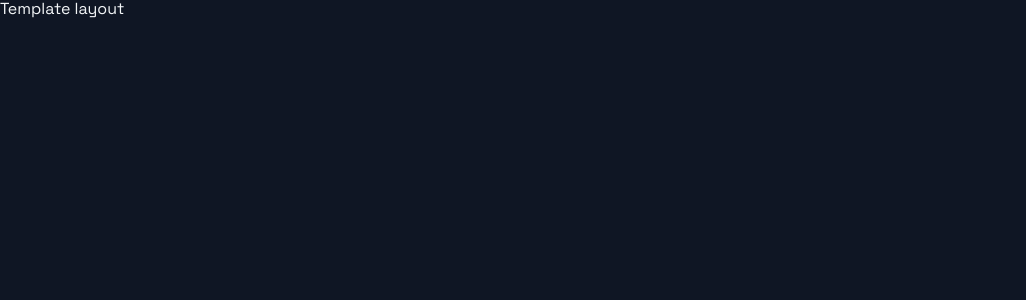
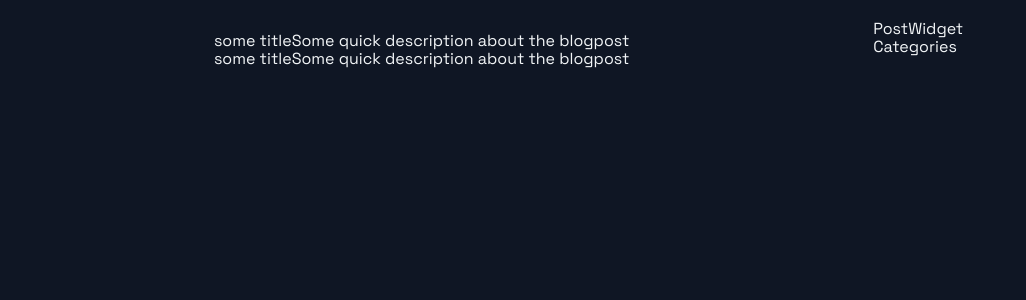
Before and after one commit to Djkde01/blog-next, a Next.js app: page / in a window 1280 px wide. Shown: the top 300 px of the page, without its empty margins (0-1026 px from the left). Built offline with nearby package versions, Linux system fonts and the light colour scheme.

Commit message:
feat (Initial layout)

```diff
--- /dev/null
+++ b/src/components/Categories/Categories.js
@@ -0,0 +1,5 @@
+const Categories = () => {
+  return <div>Categories</div>;
+};
+
+export default Categories;
--- /dev/null
+++ b/src/components/PostWidget/PostWidget.js
@@ -0,0 +1,5 @@
+const PostWidget = () => {
+  return <div>PostWidget</div>;
+};
+
+export default PostWidget;
--- /dev/null
+++ b/src/components/Posts/Posts.js
@@ -0,0 +1,10 @@
+const PostCard = ({ post }) => {
+  return (
+    <div>
+      {post.title}
+      {post.abstract}
+    </div>
+  );
+};
+
+export default PostCard;
--- a/src/layout/Layout.js
+++ b/src/layout/Layout.js
@@ -1,9 +1,9 @@
-import { Container } from "./LayoutStyles";
+import { Container, MainContent } from "./LayoutStyles";
 
 export const Layout = ({ children }) => {
   return (
     <Container>
-      <main>{children}</main>
+      <MainContent>{children}</MainContent>
     </Container>
   );
 };
--- a/src/layout/LayoutStyles.js
+++ b/src/layout/LayoutStyles.js
@@ -5,3 +5,12 @@ export const Container = styled.div`
   width: 100%;
   margin: auto;
 `;
+
+export const MainContent = styled.main`
+  display: grid;
+  grid-template-columns: repeat(12, minmax(0, 1fr));
+  gap: 3rem;
+  @media ${(props) => props.theme.breakpoints.md} {
+    grid-template-columns: 1fr;
+  }
+`;
--- a/src/pages/index.js
+++ b/src/pages/index.js
@@ -1,5 +1,38 @@
+import Categories from "../components/Categories/Categories";
+import PostCard from "../components/Posts/Posts";
+import PostWidget from "../components/PostWidget/PostWidget";
 import { Layout } from "../layout/Layout";
+import {
+  AsideContainer,
+  AsideSection,
+  Section,
+} from "../styles/GlobalComponents";
 
-const Home = () => <Layout>Template layout</Layout>;
+const posts = [
+  {
+    title: "some title",
+    abstract: "Some quick description about the blogpost",
+  },
+  {
+    title: "some title",
+    abstract: "Some quick description about the blogpost",
+  },
+];
+
+const Home = () => (
+  <Layout>
+    <Section>
+      {posts.map((post, index) => (
+        <PostCard post={post} key={post.title} />
+      ))}
+    </Section>
+    <AsideContainer>
+      <AsideSection>
+        <PostWidget />
+        <Categories />
+      </AsideSection>
+    </AsideContainer>
+  </Layout>
+);
 
 export default Home;
--- a/src/styles/GlobalComponents/index.js
+++ b/src/styles/GlobalComponents/index.js
@@ -1,9 +1,8 @@
 import styled from "styled-components";
 
 export const Section = styled.section`
-  display: ${(props) => (props.grid ? "grid" : "flex")};
-  flex-direction: ${(props) => (props.row ? "row" : "column")};
   padding: ${(props) => (props.nopadding ? "0" : "32px 48px 0")};
+  grid-column: span 8 / span 8;
   margin: 0 auto;
   max-width: 1040px;
   box-sizing: content-box;
@@ -13,14 +12,13 @@ export const Section = styled.section`
 
   @media ${(props) => props.theme.breakpoints.md} {
     padding: 24px 48px 0;
-    flex-direction: column;
+    grid-column: span 1 / span 1;
   }
 
   @media ${(props) => props.theme.breakpoints.sm} {
     padding: ${(props) => (props.nopadding ? "0" : "16px 16px 0")};
 
     width: calc(100vw - 32px);
-    flex-direction: column;
   }
 `;
 
@@ -120,6 +118,22 @@ export const SectionSubText = styled.p`
     line-height: 22px;
   }
 `;
+
+export const AsideContainer = styled.aside`
+  grid-column: span 4 / span 4;
+  @media ${(props) => props.theme.breakpoints.md} {
+    grid-column: span 1 / span 1;
+  }
+`;
+
+export const AsideSection = styled.section`
+  position: sticky;
+  top: 2rem;
+  @media ${(props) => props.theme.breakpoints.md} {
+    position: relative;
+  }
+`;
+
 export const SecondaryBtn = styled.button`
   color: #fff;
   background: none;
```
Also changed, not shown: src/components/Posts/PostsStyles.js (added).
